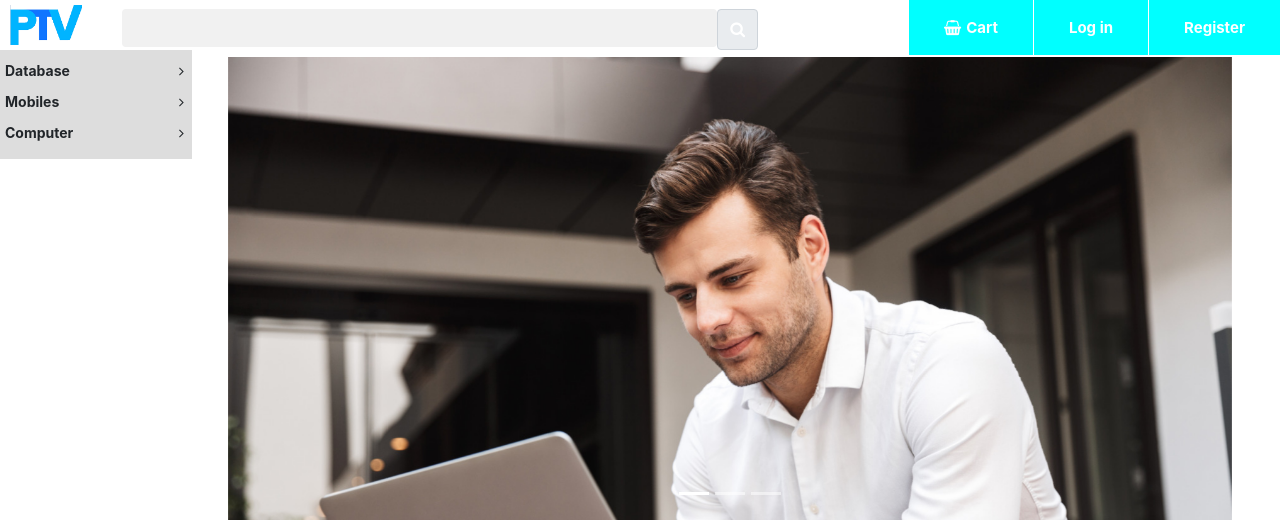
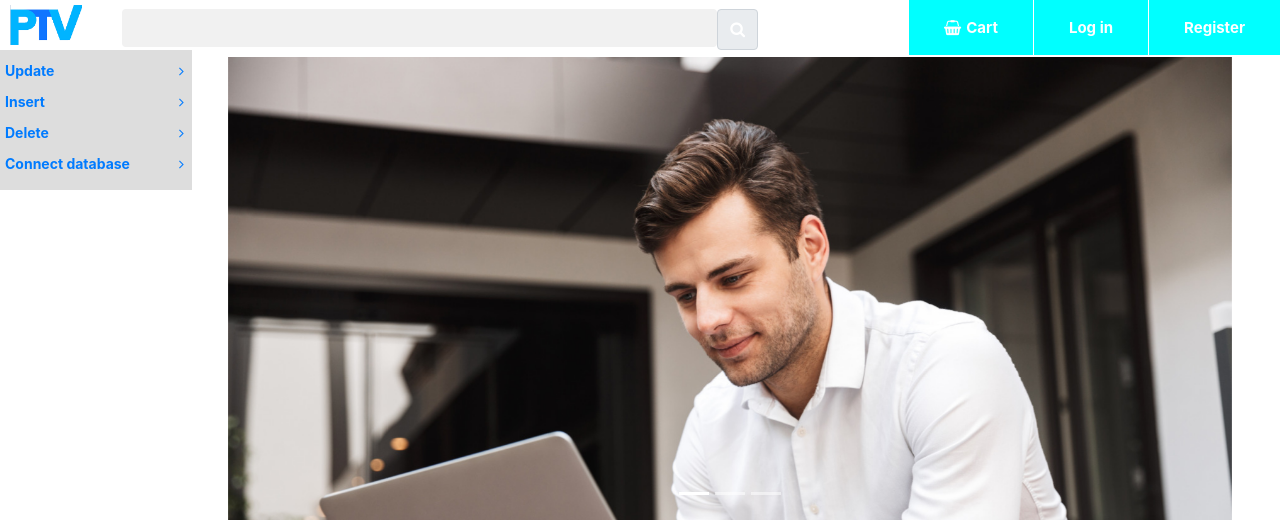
Before and after one commit to ptvstudio/thulan2, a PHP site: page / in a window 1280 px wide; the page is wider, and only the part inside the window is pictured. Shown: the top 520 px of that part. Run offline with PHP 8.4, Linux system fonts and the light colour scheme.

Commit message:
THem link

```diff
--- a/PhpProject1/index.php
+++ b/PhpProject1/index.php
@@ -29,30 +29,10 @@
 <section class="header">
 <div class="side-menu" id="side-menu">
 <ul>
-<li>Database<i class="fa fa-angle-right"></i>
-<ul>
-    <a href="Updatedata.php.php"><li>Update</li></a>
-    <a href="Insertdata.php"><li>Insert</li></a>
-    <a href="Deletedata.php"><li>Delete</li></a>
-    <a href="connect.php"><li>Connect database</li></a>
-</ul>
-</li>
-<li>Mobiles<i class="fa fa-angle-right"></i>
-<ul>
-    <li>Sub Menu 2</li>
-    <li>Sub Menu 2</li>
-    <li>Sub Menu 2</li>
-    <li>Sub Menu 2</li>
-</ul>
-</li>
-<li>Computer<i class="fa fa-angle-right"></i>
-<ul>
-    <li>Sub Menu 3</li>
-    <li>Sub Menu 3</li>
-    <li>Sub Menu 3</li>
-    <li>Sub Menu 3</li>
-</ul>
-</li>
+    <a href="Updatedata.php"><li>Update<i class="fa fa-angle-right"></i></li></a>
+    <a href="Insertdata.php"><li>Insert<i class="fa fa-angle-right"></i></li></a>
+    <a href="Deletedata.php"><li>Delete<i class="fa fa-angle-right"></i></li></a>
+    <a href="connect.php"><li>Connect database<i class="fa fa-angle-right"></i></li></a>
 </ul>
 </div>
 <div class="slider">
```
